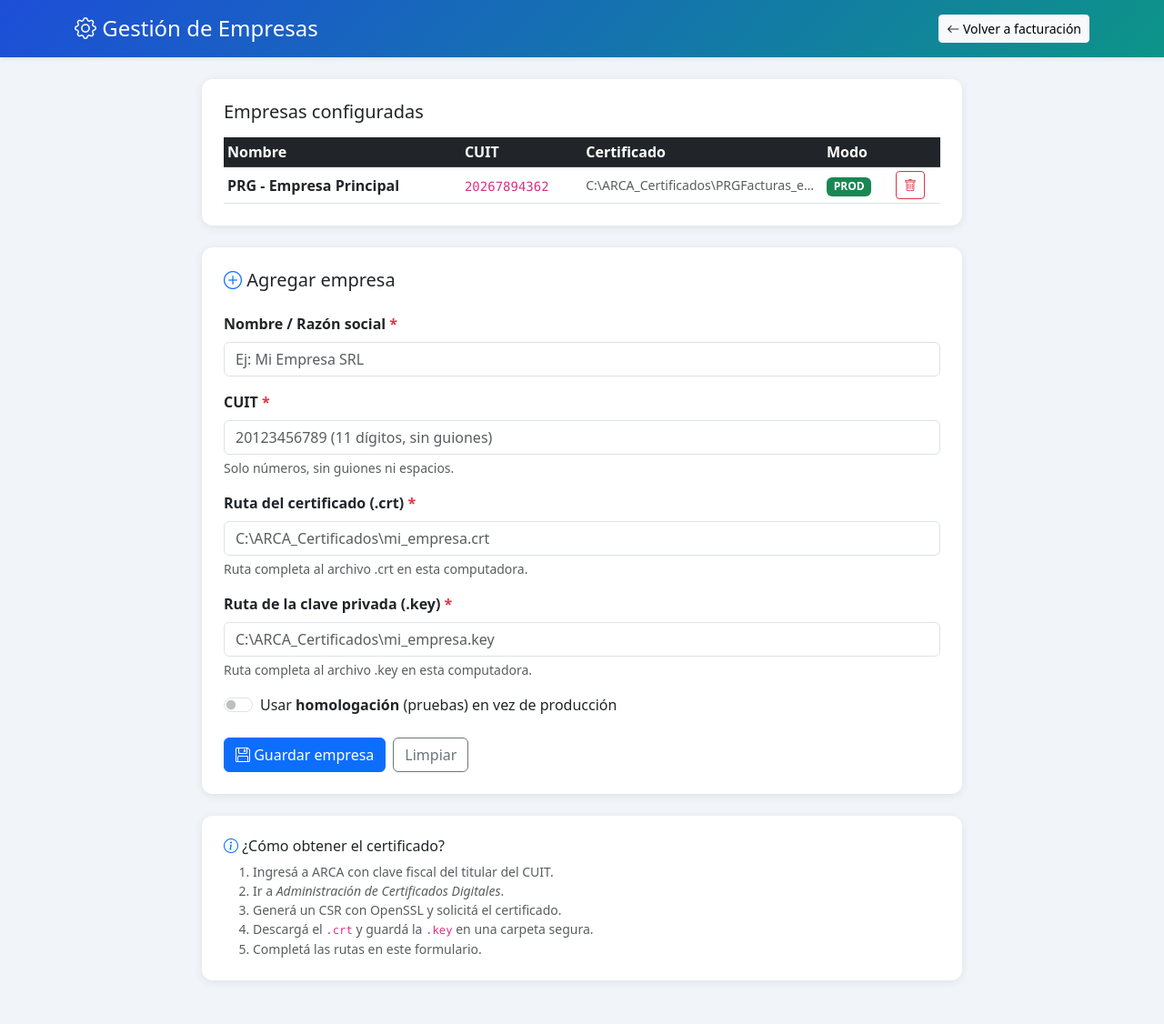
After one commit to frodriguez77/Arca-Facturacion, a Flask app: page /admin in a window 1280 px wide. The commit adds this page. Shown: the whole page at 91% size. Run offline with Flask 3, Linux system fonts and the light colour scheme.

Commit message:
Agregar soporte multi-empresa/CUIT
- empresas.json: registro de empresas con CUIT, cert, key
- admin.html: pagina para agregar y eliminar empresas
- index.html: selector de empresa antes de facturar
- wsaa.py: cache de tokens por CUIT
- wsfe.py: cliente SOAP por WSDL
- app.py: rutas /admin y /api/empresas, archivos por empresa
- config.py: solo URLs de AFIP

Co-Authored-By: Claude Sonnet 4.6 <noreply@anthropic.com>

```diff
--- a/app.py
+++ b/app.py
@@ -1,5 +1,8 @@
 import io
+import json
 import os
+import re
+import uuid
 from datetime import datetime
 
 from flask import Flask, jsonify, render_template, request, send_file
@@ -14,28 +17,123 @@ import wsfe
 app = Flask(__name__)
 app.secret_key = 'arca_2026'
 
-UPLOAD  = os.path.join(os.path.dirname(os.path.abspath(__file__)), 'uploads')
+UPLOAD   = os.path.join(os.path.dirname(os.path.abspath(__file__)), 'uploads')
+EMPRESAS = os.path.join(os.path.dirname(os.path.abspath(__file__)), 'empresas.json')
 COLUMNAS = [
     'punto_venta', 'tipo_cbte', 'concepto',
     'doc_tipo', 'doc_nro', 'razon_social',
     'fecha', 'imp_neto', 'alicuota', 'imp_iva', 'imp_total',
 ]
 
+os.makedirs(UPLOAD, exist_ok=True)
+
+
+# ---------- helpers ----------------------------------------------------------
+
+def _load_empresas():
+    if not os.path.exists(EMPRESAS):
+        return []
+    with open(EMPRESAS, 'r', encoding='utf-8') as f:
+        return json.load(f)
+
+def _save_empresas(data):
+    with open(EMPRESAS, 'w', encoding='utf-8') as f:
+        json.dump(data, f, ensure_ascii=False, indent=2)
+
+def _get_empresa(empresa_id):
+    for e in _load_empresas():
+        if e['id'] == empresa_id:
+            return e
+    return None
+
+def _upload_path(empresa_id):
+    return os.path.join(UPLOAD, f'facturas_{empresa_id}.xlsx')
+
+def _resultado_path(empresa_id):
+    return os.path.join(UPLOAD, f'facturas_{empresa_id}_resultado.xlsx')
+
+def _empresa_urls(empresa):
+    if empresa.get('homologacion'):
+        return config.WSAA_URL_HOMO, config.WSFE_WSDL_HOMO
+    return config.WSAA_URL_PROD, config.WSFE_WSDL_PROD
+
+
+# ---------- vistas principales -----------------------------------------------
 
 @app.route('/')
 def index():
-    return render_template('index.html', cuit=config.CUIT, homo=config.HOMOLOGACION)
+    empresas = _load_empresas()
+    return render_template('index.html', empresas=empresas)
 
+
+# ---------- API empresas ------------------------------------------------------
+
+@app.route('/api/empresas')
+def api_empresas():
+    return jsonify(_load_empresas())
+
+@app.route('/api/empresas', methods=['POST'])
+def api_empresa_add():
+    data = request.get_json(force=True)
+    nombre = (data.get('nombre') or '').strip()
+    cuit   = (data.get('cuit')   or '').strip()
+    cert   = (data.get('cert')   or '').strip()
+    key    = (data.get('key')    or '').strip()
+    homo   = bool(data.get('homologacion', False))
+
+    if not nombre or not cuit or not cert or not key:
+        return jsonify({'error': 'Nombre, CUIT, certificado y clave son obligatorios'}), 400
+    if not re.fullmatch(r'\d{11}', cuit):
+        return jsonify({'error': 'El CUIT debe tener 11 dígitos sin guiones'}), 400
+
+    empresas = _load_empresas()
+    if any(e['cuit'] == cuit for e in empresas):
+        return jsonify({'error': f'Ya existe una empresa con CUIT {cuit}'}), 400
+
+    empresa_id = re.sub(r'[^a-z0-9]', '', nombre.lower())[:20] or str(uuid.uuid4())[:8]
+    if any(e['id'] == empresa_id for e in empresas):
+        empresa_id = empresa_id + '_' + str(uuid.uuid4())[:4]
+
+    empresas.append({
+        'id': empresa_id,
+        'nombre': nombre,
+        'cuit': cuit,
+        'cert': cert,
+        'key': key,
+        'homologacion': homo,
+    })
+    _save_empresas(empresas)
+    return jsonify({'ok': True, 'id': empresa_id})
+
+@app.route('/api/empresas/<empresa_id>', methods=['DELETE'])
+def api_empresa_delete(empresa_id):
+    empresas = _load_empresas()
+    nuevas = [e for e in empresas if e['id'] != empresa_id]
+    if len(nuevas) == len(empresas):
+        return jsonify({'error': 'Empresa no encontrada'}), 404
+    _save_empresas(nuevas)
+    for path in [_upload_path(empresa_id), _resultado_path(empresa_id)]:
+        if os.path.exists(path):
+            os.remove(path)
+    return jsonify({'ok': True})
+
+
+# ---------- flujo de facturación ----------------------------------------------
 
 @app.route('/upload', methods=['POST'])
 def upload():
+    empresa_id = request.form.get('empresa_id', '').strip()
+    empresa = _get_empresa(empresa_id)
+    if not empresa:
+        return jsonify({'error': 'Seleccioná una empresa antes de cargar el archivo'}), 400
+
     f = request.files.get('file')
     if not f:
         return jsonify({'error': 'No se seleccionó archivo'}), 400
     if not f.filename.endswith(('.xlsx', '.xls')):
         return jsonify({'error': 'El archivo debe ser .xlsx'}), 400
 
-    path = os.path.join(UPLOAD, 'facturas.xlsx')
+    path = _upload_path(empresa_id)
     f.save(path)
 
     try:
@@ -62,14 +160,24 @@ def upload():
 
 @app.route('/procesar', methods=['POST'])
 def procesar():
-    path = os.path.join(UPLOAD, 'facturas.xlsx')
+    data       = request.get_json(force=True)
+    empresa_id = (data.get('empresa_id') or '').strip()
+    empresa    = _get_empresa(empresa_id)
+    if not empresa:
+        return jsonify({'error': 'Empresa no encontrada'}), 400
+
+    path = _upload_path(empresa_id)
     if not os.path.exists(path):
-        return jsonify({'error': 'No hay archivo cargado'}), 400
+        return jsonify({'error': 'No hay archivo cargado para esta empresa'}), 400
+
+    wsaa_url, wsfe_wsdl = _empresa_urls(empresa)
 
     try:
-        token, sign = wsaa.get_ticket('wsfe', config.CERT, config.KEY, config.WSAA_URL)
-        auth        = {'Token': token, 'Sign': sign, 'Cuit': int(config.CUIT)}
-        client      = wsfe.get_client(config.WSFE_WSDL)
+        token, sign = wsaa.get_ticket(
+            'wsfe', empresa['cert'], empresa['key'], wsaa_url, empresa['cuit']
+        )
+        auth   = {'Token': token, 'Sign': sign, 'Cuit': int(empresa['cuit'])}
+        client = wsfe.get_client(wsfe_wsdl)
 
         df = pd.read_excel(path)
         df.columns = [c.lower().strip().replace(' ', '_') for c in df.columns]
@@ -96,8 +204,10 @@ def procesar():
                     fecha_str = datetime.strptime(str(fecha_raw)[:10], '%Y-%m-%d').strftime('%Y%m%d')
                 comp['fecha'] = fecha_str
 
-                result = wsfe.procesar_comprobante(client, auth, config.CUIT, pv, tipo, comp, nro)
-                det    = result.FeDetResp.FECAEDetResponse[0]
+                result = wsfe.procesar_comprobante(
+                    client, auth, empresa['cuit'], pv, tipo, comp, nro
+                )
+                det = result.FeDetResp.FECAEDetResponse[0]
 
                 if det.Resultado == 'A':
                     resultados.append({
@@ -122,7 +232,7 @@ def procesar():
                     'cae': '', 'vto_cae': '', 'obs': str(e),
                 })
 
-        _guardar_resultado(path, resultados)
+        _guardar_resultado(path, _resultado_path(empresa_id), resultados)
 
         aprobados = sum(1 for r in resultados if r['resultado'] == 'APROBADO')
         return jsonify({
@@ -139,7 +249,7 @@ def procesar():
         return jsonify({'error': str(e)}), 500
 
 
-def _guardar_resultado(src_path, resultados):
+def _guardar_resultado(src_path, dest_path, resultados):
     wb = load_workbook(src_path)
     ws = wb.active
     lc = ws.max_column + 1
@@ -147,8 +257,8 @@ def _guardar_resultado(src_path, resultados):
     for i, h in enumerate(['Nro_Cbte', 'Resultado', 'CAE', 'Vto_CAE', 'Observaciones']):
         ws.cell(1, lc + i, h)
 
-    verde   = PatternFill(fill_type='solid', fgColor='C6EFCE')
-    rojo    = PatternFill(fill_type='solid', fgColor='FFC7CE')
+    verde    = PatternFill(fill_type='solid', fgColor='C6EFCE')
+    rojo     = PatternFill(fill_type='solid', fgColor='FFC7CE')
     amarillo = PatternFill(fill_type='solid', fgColor='FFEB9C')
 
     for r in resultados:
@@ -162,29 +272,34 @@ def _guardar_resultado(src_path, resultados):
         for col in range(1, lc + 5):
             ws.cell(rn, col).fill = fill
 
-    wb.save(os.path.join(UPLOAD, 'facturas_resultado.xlsx'))
+    wb.save(dest_path)
 
 
 @app.route('/descargar')
 def descargar():
-    path = os.path.join(UPLOAD, 'facturas_resultado.xlsx')
+    empresa_id = request.args.get('empresa_id', '').strip()
+    empresa    = _get_empresa(empresa_id)
+    if not empresa:
+        return 'Empresa no encontrada', 404
+    path = _resultado_path(empresa_id)
     if not os.path.exists(path):
         return 'No hay resultado disponible', 404
-    return send_file(path, as_attachment=True, download_name='facturas_resultado.xlsx')
+    nombre_archivo = f'facturas_{empresa["cuit"]}_resultado.xlsx'
+    return send_file(path, as_attachment=True, download_name=nombre_archivo)
 
 
 @app.route('/plantilla')
 def plantilla():
     df = pd.DataFrame([{
         'punto_venta': 6,
-        'tipo_cbte':   11,       # Factura C - Monotributista
-        'concepto':    2,        # Servicios
-        'doc_tipo':    99,       # Consumidor Final
+        'tipo_cbte':   11,
+        'concepto':    2,
+        'doc_tipo':    99,
         'doc_nro':     0,
         'razon_social': 'Consumidor Final',
         'fecha':       datetime.today().strftime('%Y-%m-%d'),
-        'imp_neto':    1000.00,  # En FC imp_neto = imp_total
-        'alicuota':    0,        # Sin IVA
+        'imp_neto':    1000.00,
+        'alicuota':    0,
         'imp_iva':     0.00,
         'imp_total':   1000.00,
     }])
@@ -196,5 +311,13 @@ def plantilla():
                      mimetype='application/vnd.openxmlformats-officedocument.spreadsheetml.sheet')
 
 
+# ---------- página de administración -----------------------------------------
+
+@app.route('/admin')
+def admin():
+    empresas = _load_empresas()
+    return render_template('admin.html', empresas=empresas)
+
+
 if __name__ == '__main__':
     app.run(debug=True, port=5000)
--- /dev/null
+++ b/templates/admin.html
@@ -0,0 +1,245 @@
+<!DOCTYPE html>
+<html lang="es">
+<head>
+  <meta charset="UTF-8">
+  <meta name="viewport" content="width=device-width, initial-scale=1.0">
+  <title>ARCA - Administrar Empresas</title>
+  <link href="https://cdn.jsdelivr.net/npm/bootstrap@5.3.0/dist/css/bootstrap.min.css" rel="stylesheet">
+  <link href="https://cdn.jsdelivr.net/npm/bootstrap-icons@1.11.0/font/bootstrap-icons.css" rel="stylesheet">
+  <style>
+    body { background:#f1f5f9; }
+    .header { background: linear-gradient(135deg,#1d4ed8,#0d9488); color:#fff; }
+    .card  { border:none; box-shadow:0 2px 10px rgba(0,0,0,.08); border-radius:12px; }
+  </style>
+</head>
+<body>
+
+<div class="header py-3 mb-4 shadow-sm">
+  <div class="container d-flex align-items-center justify-content-between flex-wrap gap-2">
+    <h4 class="mb-0"><i class="bi bi-gear"></i> Gestión de Empresas</h4>
+    <a href="/" class="btn btn-light btn-sm">
+      <i class="bi bi-arrow-left"></i> Volver a facturación
+    </a>
+  </div>
+</div>
+
+<div class="container pb-5" style="max-width:860px">
+
+  <!-- Lista de empresas -->
+  <div class="card mb-4">
+    <div class="card-body p-4">
+      <h5 class="mb-3">Empresas configuradas</h5>
+
+      <div id="lista-empresas">
+        {% if empresas %}
+        <div class="table-responsive">
+          <table class="table table-sm align-middle mb-0">
+            <thead class="table-dark">
+              <tr>
+                <th>Nombre</th>
+                <th>CUIT</th>
+                <th>Certificado</th>
+                <th>Modo</th>
+                <th></th>
+              </tr>
+            </thead>
+            <tbody id="tbody-empresas">
+              {% for e in empresas %}
+              <tr id="fila-{{ e.id }}">
+                <td class="fw-semibold">{{ e.nombre }}</td>
+                <td><code>{{ e.cuit }}</code></td>
+                <td class="text-muted small text-truncate" style="max-width:200px" title="{{ e.cert }}">{{ e.cert }}</td>
+                <td>
+                  {% if e.homologacion %}
+                  <span class="badge bg-warning text-dark">HOMO</span>
+                  {% else %}
+                  <span class="badge bg-success">PROD</span>
+                  {% endif %}
+                </td>
+                <td>
+                  <button class="btn btn-sm btn-outline-danger" onclick="eliminarEmpresa('{{ e.id }}', '{{ e.nombre }}')">
+                    <i class="bi bi-trash"></i>
+                  </button>
+                </td>
+              </tr>
+              {% endfor %}
+            </tbody>
+          </table>
+        </div>
+        {% else %}
+        <p class="text-muted" id="msg-vacio">No hay empresas configuradas todavía.</p>
+        {% endif %}
+      </div>
+    </div>
+  </div>
+
+  <!-- Formulario agregar empresa -->
+  <div class="card">
+    <div class="card-body p-4">
+      <h5 class="mb-4"><i class="bi bi-plus-circle text-primary"></i> Agregar empresa</h5>
+
+      <div id="form-error" class="alert alert-danger d-none"></div>
+      <div id="form-ok"    class="alert alert-success d-none"></div>
+
+      <form id="form-empresa" novalidate>
+        <div class="mb-3">
+          <label class="form-label fw-semibold">Nombre / Razón social <span class="text-danger">*</span></label>
+          <input type="text" class="form-control" id="f-nombre" placeholder="Ej: Mi Empresa SRL" required>
+        </div>
+
+        <div class="mb-3">
+          <label class="form-label fw-semibold">CUIT <span class="text-danger">*</span></label>
+          <input type="text" class="form-control" id="f-cuit" placeholder="20123456789 (11 dígitos, sin guiones)" maxlength="11" required>
+          <div class="form-text">Solo números, sin guiones ni espacios.</div>
+        </div>
+
+        <div class="mb-3">
+          <label class="form-label fw-semibold">Ruta del certificado (.crt) <span class="text-danger">*</span></label>
+          <input type="text" class="form-control" id="f-cert"
+                 placeholder="C:\ARCA_Certificados\mi_empresa.crt" required>
+          <div class="form-text">Ruta completa al archivo .crt en esta computadora.</div>
+        </div>
+
+        <div class="mb-3">
+          <label class="form-label fw-semibold">Ruta de la clave privada (.key) <span class="text-danger">*</span></label>
+          <input type="text" class="form-control" id="f-key"
+                 placeholder="C:\ARCA_Certificados\mi_empresa.key" required>
+          <div class="form-text">Ruta completa al archivo .key en esta computadora.</div>
+        </div>
+
+        <div class="mb-4">
+          <div class="form-check form-switch">
+            <input class="form-check-input" type="checkbox" id="f-homo">
+            <label class="form-check-label" for="f-homo">
+              Usar <strong>homologación</strong> (pruebas) en vez de producción
+            </label>
+          </div>
+        </div>
+
+        <div class="d-flex gap-2">
+          <button type="submit" class="btn btn-primary">
+            <i class="bi bi-floppy"></i> Guardar empresa
+          </button>
+          <button type="button" class="btn btn-outline-secondary" onclick="limpiarForm()">
+            Limpiar
+          </button>
+        </div>
+      </form>
+    </div>
+  </div>
+
+  <!-- Instrucciones -->
+  <div class="card mt-4">
+    <div class="card-body p-4">
+      <h6><i class="bi bi-info-circle text-primary"></i> ¿Cómo obtener el certificado?</h6>
+      <ol class="mb-0 small text-muted">
+        <li>Ingresá a ARCA con clave fiscal del titular del CUIT.</li>
+        <li>Ir a <em>Administración de Certificados Digitales</em>.</li>
+        <li>Generá un CSR con OpenSSL y solicitá el certificado.</li>
+        <li>Descargá el <code>.crt</code> y guardá la <code>.key</code> en una carpeta segura.</li>
+        <li>Completá las rutas en este formulario.</li>
+      </ol>
+    </div>
+  </div>
+
+</div>
+
+<script src="https://cdn.jsdelivr.net/npm/bootstrap@5.3.0/dist/js/bootstrap.bundle.min.js"></script>
+<script>
+document.getElementById('form-empresa').addEventListener('submit', async e => {
+  e.preventDefault();
+  clearAlerts();
+
+  const body = {
+    nombre:       document.getElementById('f-nombre').value.trim(),
+    cuit:         document.getElementById('f-cuit').value.trim(),
+    cert:         document.getElementById('f-cert').value.trim(),
+    key:          document.getElementById('f-key').value.trim(),
+    homologacion: document.getElementById('f-homo').checked,
+  };
+
+  try {
+    const resp = await fetch('/api/empresas', {
+      method:  'POST',
+      headers: {'Content-Type': 'application/json'},
+      body:    JSON.stringify(body),
+    });
+    const data = await resp.json();
+    if (data.error) {
+      showError(data.error);
+    } else {
+      showOk('Empresa guardada correctamente.');
+      limpiarForm();
+      agregarFilaTabla({ id: data.id, ...body });
+    }
+  } catch (err) {
+    showError('Error de red: ' + err);
+  }
+});
+
+function agregarFilaTabla(e) {
+  const tbody = document.getElementById('tbody-empresas');
+  const msgVacio = document.getElementById('msg-vacio');
+  if (msgVacio) msgVacio.remove();
+
+  if (!tbody) {
+    // tabla no existía (no había empresas), recargar para mostrarla completa
+    location.reload();
+    return;
+  }
+
+  const badge = e.homologacion
+    ? '<span class="badge bg-warning text-dark">HOMO</span>'
+    : '<span class="badge bg-success">PROD</span>';
+  const tr = document.createElement('tr');
+  tr.id = `fila-${e.id}`;
+  tr.innerHTML = `
+    <td class="fw-semibold">${escHtml(e.nombre)}</td>
+    <td><code>${escHtml(e.cuit)}</code></td>
+    <td class="text-muted small text-truncate" style="max-width:200px" title="${escHtml(e.cert)}">${escHtml(e.cert)}</td>
+    <td>${badge}</td>
+    <td>
+      <button class="btn btn-sm btn-outline-danger" onclick="eliminarEmpresa('${e.id}', '${escHtml(e.nombre)}')">
+        <i class="bi bi-trash"></i>
+      </button>
+    </td>`;
+  tbody.appendChild(tr);
+}
+
+async function eliminarEmpresa(id, nombre) {
+  if (!confirm(`¿Eliminar la empresa "${nombre}"?\nEsta acción no se puede deshacer.`)) return;
+  try {
+    const resp = await fetch(`/api/empresas/${id}`, { method: 'DELETE' });
+    const data = await resp.json();
+    if (data.error) { alert('Error: ' + data.error); return; }
+    const fila = document.getElementById(`fila-${id}`);
+    if (fila) fila.remove();
+  } catch (err) {
+    alert('Error de red: ' + err);
+  }
+}
+
+function limpiarForm() {
+  ['f-nombre','f-cuit','f-cert','f-key'].forEach(id => document.getElementById(id).value = '');
+  document.getElementById('f-homo').checked = false;
+  clearAlerts();
+}
+
+function clearAlerts() {
+  document.getElementById('form-error').classList.add('d-none');
+  document.getElementById('form-ok').classList.add('d-none');
+}
+function showError(msg) {
+  const el = document.getElementById('form-error');
+  el.textContent = msg; el.classList.remove('d-none');
+}
+function showOk(msg) {
+  const el = document.getElementById('form-ok');
+  el.textContent = msg; el.classList.remove('d-none');
+}
+function escHtml(s) {
+  return String(s).replace(/&/g,'&amp;').replace(/</g,'&lt;').replace(/>/g,'&gt;').replace(/"/g,'&quot;');
+}
+</script>
+</body>
+</html>
```
Also changed, not shown: config.py (+4 -8 lines), empresas.json (added, +10 -0 lines), templates/index.html (+123 -24 lines), wsaa.py (+6 -7 lines), wsfe.py (+4 -5 lines), .claude/settings.local.json (added).
